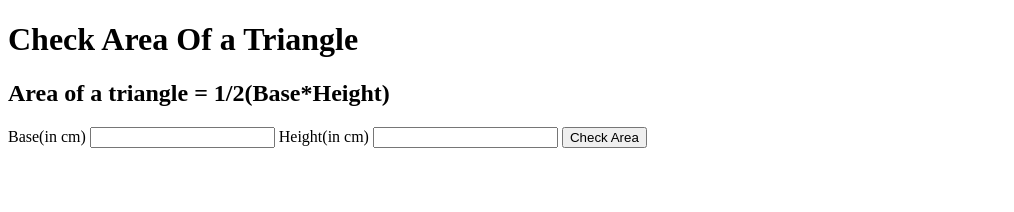
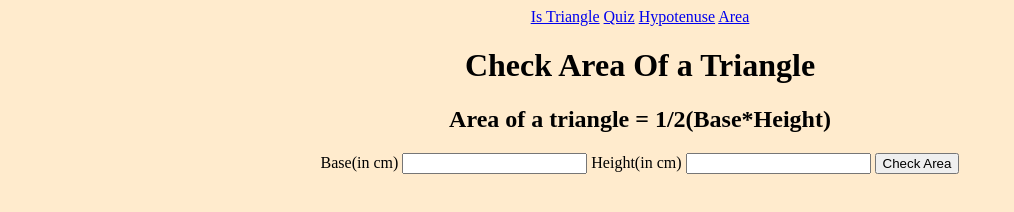
Before and after one commit to chahatmanuja/level0-mark12, a plain HTML site: page area.html in a window 1280 px wide. Shown: the whole page, without its empty margins (0-1014 px from the left). Drawn offline with Linux system fonts and the light colour scheme.

Commit message:
area hypo quiz added

```diff
--- a/area.html
+++ b/area.html
@@ -4,9 +4,17 @@
     <meta charset="UTF-8">
     <meta http-equiv="X-UA-Compatible" content="IE=edge">
     <meta name="viewport" content="width=device-width, initial-scale=1.0">
+    <link rel="stylesheet" href="style.css">
     <title>Calculate Area</title>
 </head>
 <body>
+    <div class="container">
+    <nav class="navigation">
+        <a href="index.html">Is Triangle</a>
+        <a href="quiz.html">Quiz</a>
+        <a href="hypo.html">Hypotenuse</a>
+        <a href="area.html">Area</a>
+    </nav>
     <h1>Check Area Of a Triangle</h1>
     <h2>Area of a triangle = 1/2(Base*Height)</h2>
     <label>Base(in cm)</label>
@@ -16,5 +24,6 @@
     <button id="checkBtn">Check Area</button>
     <div id="output"></div>
     <script src="area.js"></script>
+</div>
 </body>
 </html>
```
Also changed, not shown: hypo.html (+9 -0 lines), index.html (+9 -0 lines), quiz.html (+9 -0 lines).
